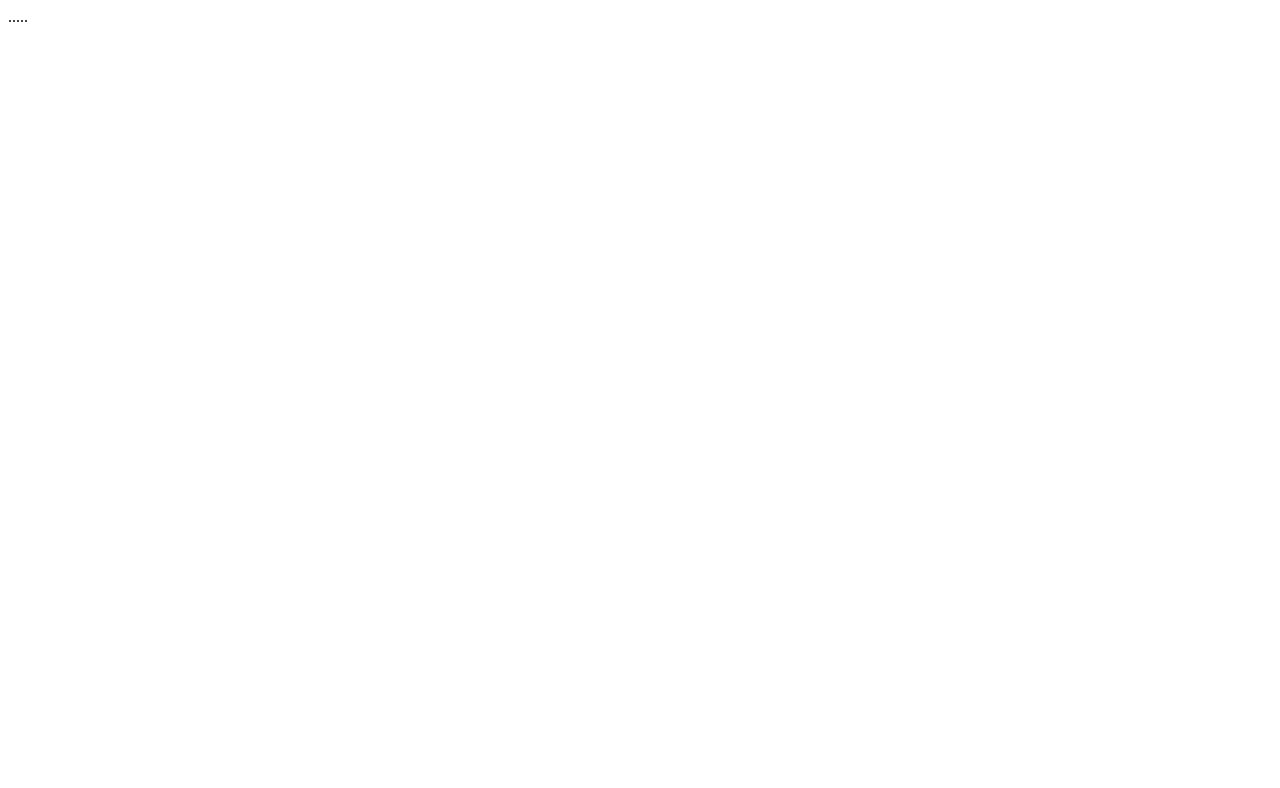
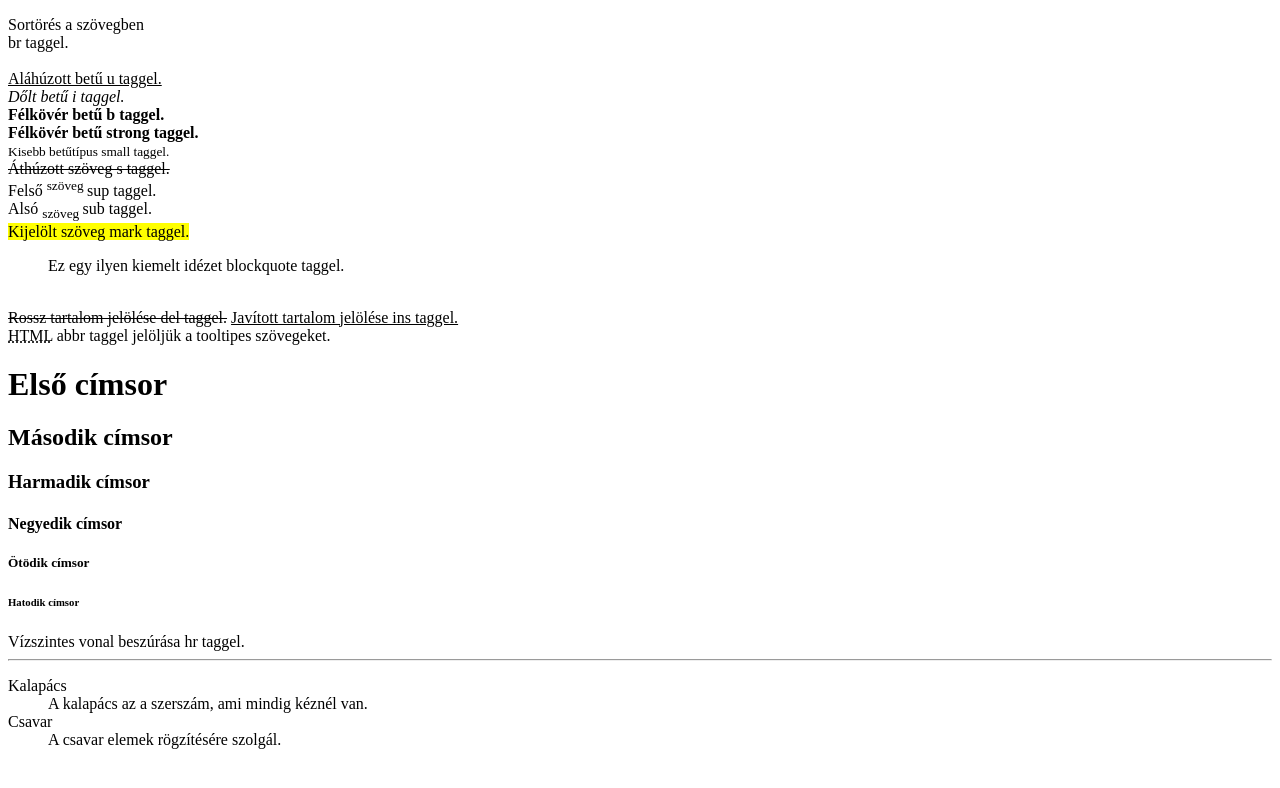
Before and after one commit to fedorfelician/demo_oldal, a plain HTML site: page index.html in a window 1280 px wide. Drawn offline with Linux system fonts and the light colour scheme.

Commit message:
commit asd

```diff
--- a/index.html
+++ b/index.html
@@ -1,5 +1,6 @@
 <!DOCTYPE html>
 <html lang="en">
+
 <head>
     <meta charset="UTF-8">
     <meta name="descripton" content="Demo weblap">
@@ -8,7 +9,44 @@
     <meta name="viewport" content="width=device-width, initial-scale=1.0">
     <title>Egyoldalas bemutato weblap</title>
 </head>
+
 <body>
-    .....
+    <p>
+        Sortörés a szövegben<br> br taggel. <br> <br>
+        <u>Aláhúzott betű u taggel.</u> <br>
+        <i>Dőlt betű i taggel.</i> <br>
+        <b>Félkövér betű b taggel.</b> <br>
+        <strong>Félkövér betű strong taggel.</strong> <br>
+        <small>Kisebb betűtípus small taggel.</small> <br>
+        <s>Áthúzott szöveg s taggel.</s> <br>
+        Felső <sup> szöveg </sup> sup taggel. <br>
+        Alsó <sub> szöveg </sub> sub taggel. <br>
+        <mark>Kijelölt szöveg mark taggel.</mark> <br>
+        <blockquote cite="http://www.google.com">Ez egy ilyen kiemelt idézet blockquote taggel.</blockquote> <br>
+        <del>Rossz tartalom jelölése del taggel.</del>
+        <ins>Javított tartalom jelölése ins taggel.</ins> <br>
+        <abbr title="Hypertext Markup Language">HTML</abbr> abbr taggel jelöljük a tooltipes szövegeket. <br>
+
+        <h1>Első címsor</h1>
+        <h2>Második címsor</h2>
+        <h3>Harmadik címsor</h3>
+        <h4>Negyedik címsor</h4>
+        <h5>Ötödik címsor</h5>
+        <h6>Hatodik címsor</h6>
+
+        Vízszintes vonal beszúrása hr taggel.<br>
+        <hr>
+
+        <dl>
+            <dt>Kalapács</dt>
+            <dd>A kalapács az a szerszám, ami mindig kéznél van.</dd>
+            <dt>Csavar</dt>
+            <dd>A csavar elemek rögzítésére szolgál.</dd>
+        </dl>
+
+
+    </p>
+
 </body>
+
 </html>
```
